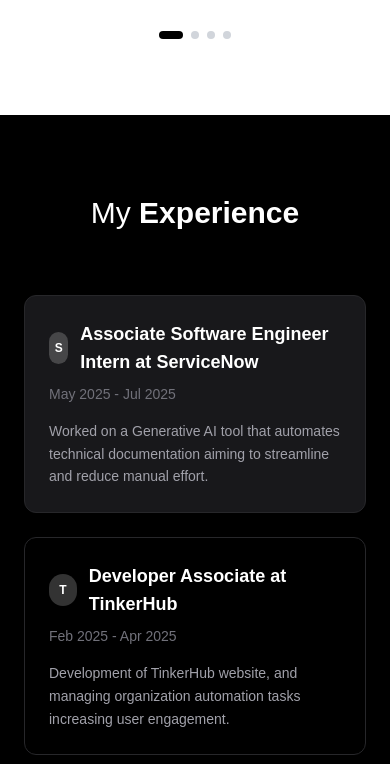
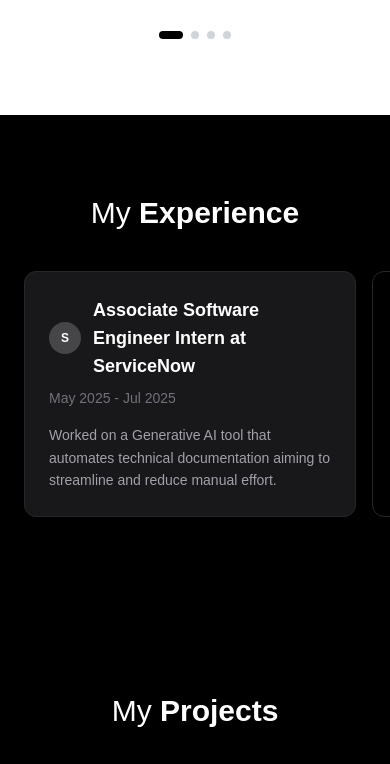
Before and after one commit to ishani-1255/Ishika_Ishani, a React (Create React App) app: page / in a window 390 px wide. Shown: the part 3043-3807 px from the top of the page. Built offline with nearby package versions, Linux system fonts and the light colour scheme.

Commit message:
fixed experience mobile alignment

```diff
--- a/src/components/Experience.jsx
+++ b/src/components/Experience.jsx
@@ -26,22 +26,32 @@
   }, []);
 
   return (
-    <section id="experiences" ref={sectionRef} className="font-sora bg-black text-white px-6 py-20 md:px-16">
+    <section id="experiences" ref={sectionRef} className="font-sora bg-black text-white px-0 py-20 md:px-16 overflow-hidden">
       <style>{`
         .animate-hidden { opacity: 0; transform: translateY(20px); transition: all 0.6s ease-out; }
         .animate-active { opacity: 1; transform: translateY(0); }
       `}</style>
 
-      <h2 className="text-3xl md:text-4xl text-center mb-16 animate-hidden">
+      <h2 className="text-3xl md:text-4xl text-center mb-10 md:mb-16 animate-hidden px-6">
         My <span className="font-bold">Experience</span>
       </h2>
 
-      <div className="max-w-4xl mx-auto flex flex-col gap-6">
+      <div className="max-w-4xl mx-auto">
+        <div className="
+          flex
+          flex-row overflow-x-auto snap-x snap-mandatory gap-4 px-6 pb-4 no-scrollbar
+          md:flex-col md:overflow-visible md:gap-6 md:px-0 md:pb-0
+        ">
           {experiences.map((exp, index) => (
             <div
               key={index}
               className={`
                 animate-hidden
+                /* Mobile Sizing: Fixed width, no shrink */
+                min-w-[85vw] flex-shrink-0 snap-center
+                /* Desktop Sizing: Auto width */
+                md:min-w-0 md:flex-shrink md:snap-align-none
+
                 p-6 md:p-8 rounded-xl border border-zinc-800
                 ${exp.active ? 'bg-zinc-900 border-zinc-700' : 'bg-transparent hover:bg-zinc-900'}
                 transition-all duration-300 hover:scale-[1.02]
@@ -50,7 +60,7 @@
             >
               <div className="flex flex-col md:flex-row justify-between items-start md:items-center mb-4 gap-2">
                 <div className="flex items-center gap-3">
-                <div className="w-8 h-8 bg-white/20 rounded-full flex items-center justify-center font-bold text-xs text-white">
+                  <div className="w-8 h-8 bg-white/20 rounded-full flex items-center justify-center font-bold text-xs text-white shrink-0">
                     {exp.company[0]}
                   </div>
                   <h3 className="text-lg md:text-xl font-bold">{exp.role} at {exp.company}</h3>
@@ -63,6 +73,7 @@
             </div>
           ))}
         </div>
+      </div>
     </section>
   );
 };
```
Lines whose indentation alone changed are shown as unchanged.
